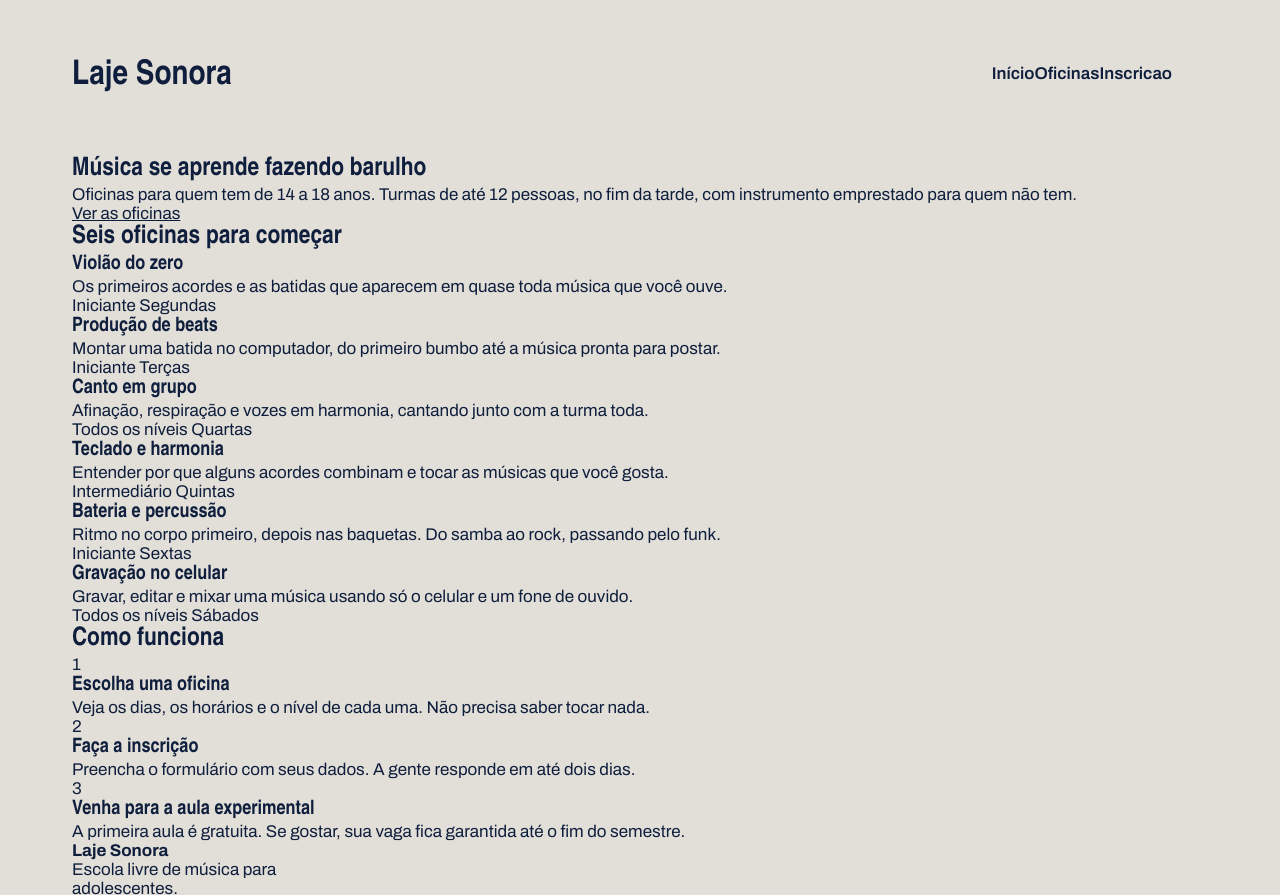
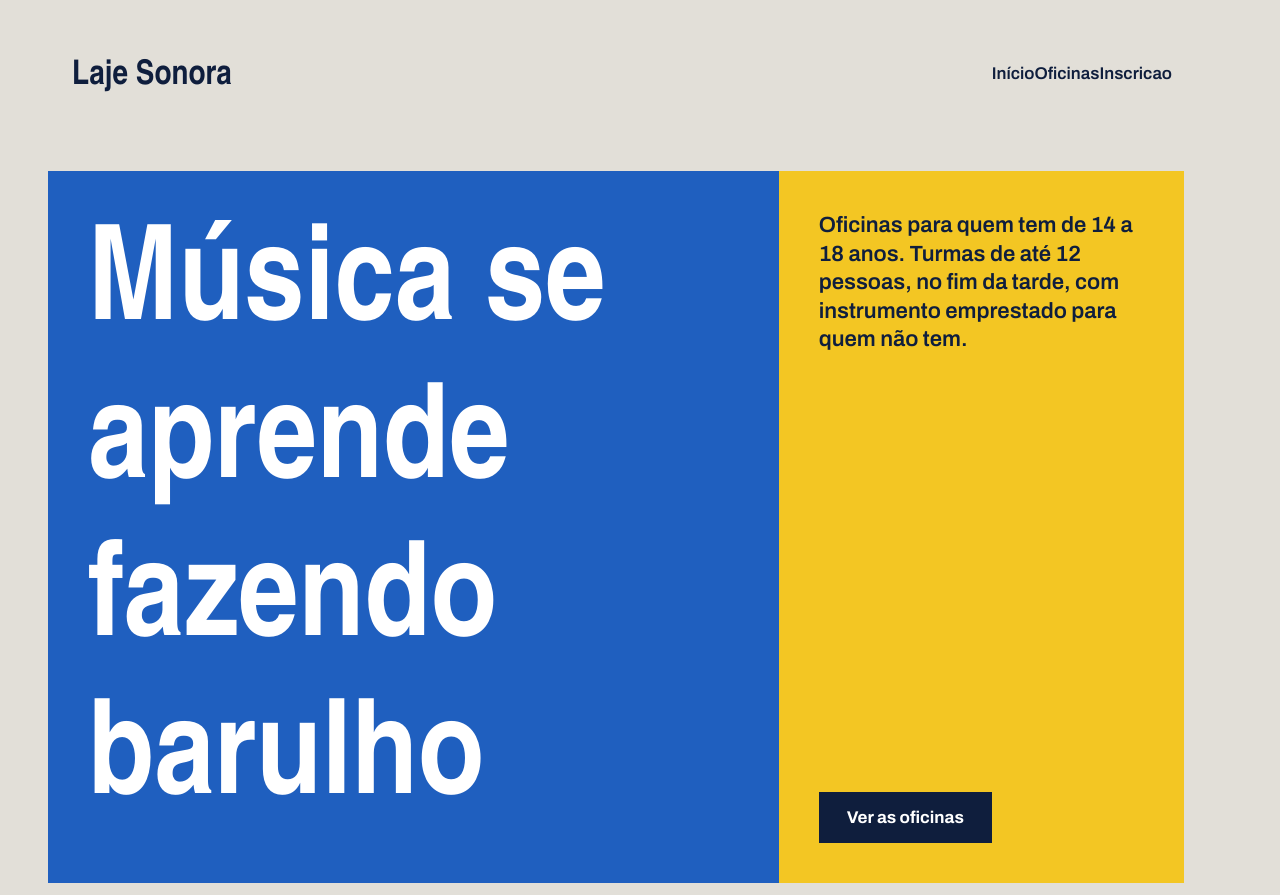
Before and after one commit to davibolt-02/laje_sonora, a plain HTML site: page index.html in a window 1280 px wide. Shown: the top 895 px of the page. Drawn offline with Linux system fonts and the light colour scheme; a web font is replaced by a local one.

Commit message:
Cartazes do topo

```diff
--- a/index.css
+++ b/index.css
@@ -22,7 +22,7 @@ body{
     line-height: 1,55;
 }
 a{
-    color: inherit
+    color: inherit;
 }
 h1, h2, h3{
     font-family: var(--fonte-cartaz);
@@ -62,3 +62,50 @@ h1, h2, h3{
 .menu a.atual{
     border-bottom: var(--fita);
 }
+.cartazes{
+    margin-top: 16px;
+    display: flex;
+    margin: 16px;
+}
+.cartaz{
+    padding: 40px;
+}
+.cartaz-principal{
+    background: var(--caixa-dagua);
+    color: white;
+    flex: 2;
+}
+.cartaz-principal h1{
+    font-size: 132px;
+    max-width: 9ch;
+}
+.cartaz-lateral{
+    background-color: var(--fita);
+    flex: 1;
+    display: flex;
+    flex-direction: column;
+    justify-content: space-between;
+    gap: 32px;
+}
+.cartaz-lateral p{
+    font-size: 22px;
+    font-weight: 600;
+    line-height: 1.3;
+}
+.botao{
+    background-color: var(--tinta);
+    color: var(--branco);
+    font-weight: 700;
+    text-decoration: none;
+    padding: 16px 28px;
+    border: none;
+    font-family: var(--fonte-texto);
+    font-size: 17px;
+    cursor: pointer;
+}
+.botao:hover{
+    background-color: var(--caixa-dagua);
+}
+.cartaz-lateral{
+    align-items: flex-start;
+}
```
